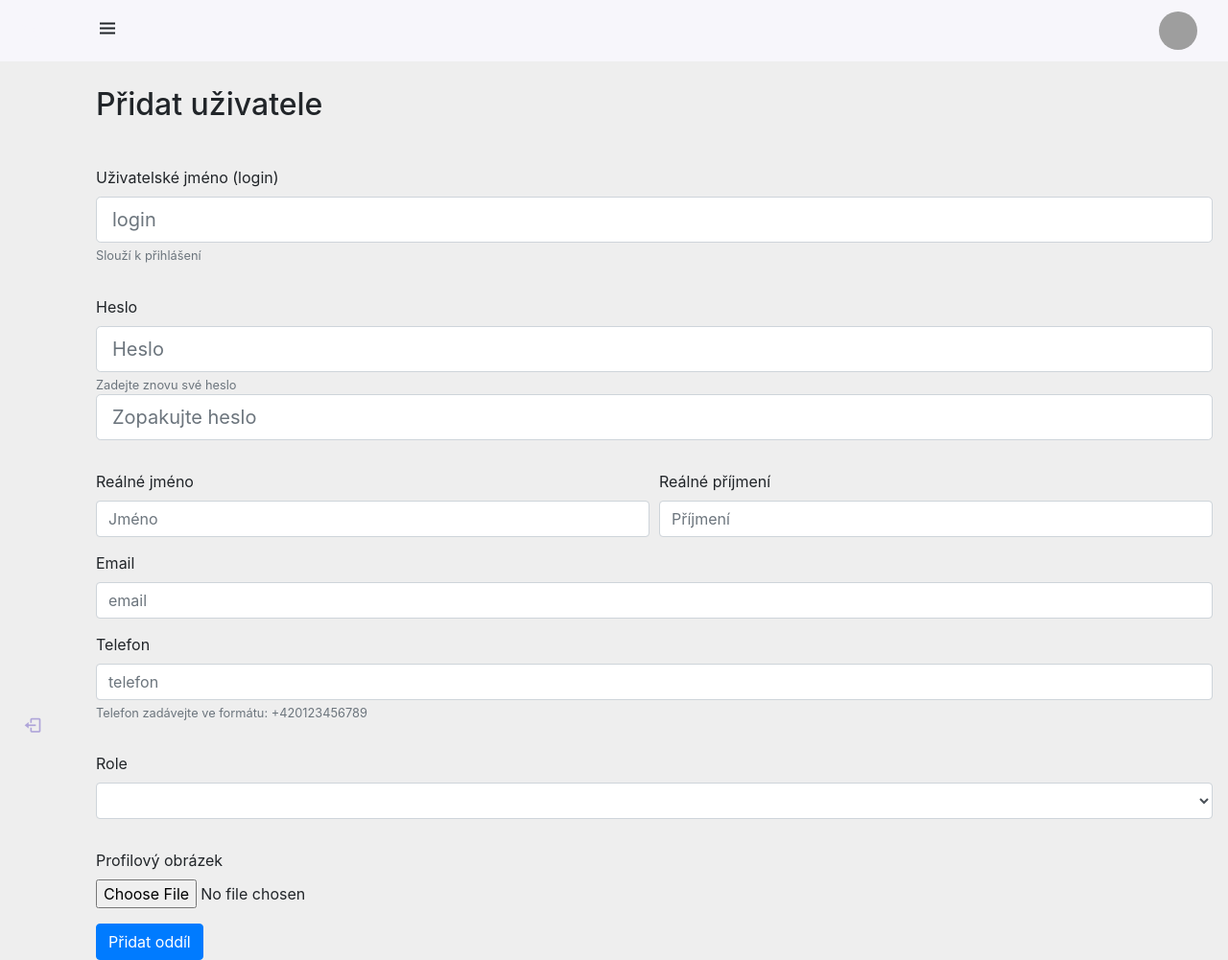
After one commit to Tomborki/e-club, a PHP site: template app/Views/Administration/administration-addUser.html.twig in a window 1280 px wide. The commit adds this page. Shown: the whole page at 96% size. Run offline with PHP 8.4, Linux system fonts and the light colour scheme; the template is opened without the code that fills it, so the values that code supplies are empty; some libraries are stand-ins or nearby versions; grey boxes are pictures that could not be loaded.

Commit message:
Users in administration, add user + remove user, table search

```diff
--- a/app/Config/config.inc.php
+++ b/app/Config/config.inc.php
@@ -18,6 +18,7 @@ const MAIN_APP_COLOR = '#003ADD';
  */
 const NAV_ITEMS = array(
     array('Hlavní stránka', 'home-alt', array('all'), 'home'),
+    array('Můj profil', 'smile', array('all'), 'my-profile'),
     array('Mé pokuty', 'coin', array('all'), 'my-fines'),
     array('Mé zápasy', 'football', array('all'), 'my-matches'),
     array('Oddíly', 'sitemap', array('all'), 'divisions'),
--- /dev/null
+++ b/app/Views/Administration/administration-addUser.html.twig
@@ -0,0 +1,65 @@
+{% extends 'rozlozeni.html.twig' %}
+
+{# Page title #}
+{% block title %}
+    Administrace - přidat oddíl
+{% endblock title %}
+
+{# Page description #}
+{% block description %}Přidat nový oddíl{% endblock description %}
+
+{# Page keywords #}
+{% block keywords %}{% endblock keywords %}
+
+{% block content %}
+    <div id="divisions">
+        <h2>Přidat uživatele</h2>
+        <form method="post" enctype="multipart/form-data" action="/{{ pageName }}?form=addNewUser">
+            <div class="form-group">
+                <label for="divisionName">Uživatelské jméno (login)</label>
+                <input type="text" class="form-control form-control-lg" name="username" id="username" placeholder="login" required>
+                <small id="telHelp" class="form-text text-muted">Slouží k přihlášení</small>
+            </div>
+            <div class="form-group">
+                <label for="divisionName">Heslo</label>
+                <input type="password" class="form-control form-control-lg" name="password" id="password" placeholder="Heslo" required>
+                <small id="passSecond" class="form-text text-muted">Zadejte znovu své heslo</small>
+                <input type="password" class="form-control form-control-lg" name="password2" id="password2" placeholder="Zopakujte heslo" required>
+            </div>
+            <div class="form-row">
+                <div class="col">
+                    <label for="realName">Reálné jméno</label>
+                    <input type="text" name="realName" class="form-control" placeholder="Jméno">
+                </div>
+                <div class="col">
+                    <label for="realSurname">Reálné příjmení</label>
+                    <input type="text" name="realSurname" class="form-control" placeholder="Příjmení">
+                </div>
+            </div>
+            <div class="form-group">
+                <label for="email">Email</label>
+                <input type="email" class="form-control" name="email" id="email" placeholder="email" >
+                <label for="tel">Telefon</label>
+                <input type="tel" pattern="^\+420([0-9]{3}[0-9]{3}[0-9]{3})\b"  class="form-control" name="tel" id="tel" placeholder="telefon" >
+                <small id="telHelp" class="form-text text-muted">Telefon zadávejte ve formátu: +420123456789</small>
+            </div>
+            <div class="form-group">
+                <label for="role">Role</label>
+                <select name="role" class="form-control">
+                    {% for role in roles|reverse %}
+                    <option value="{{ role.id }}">{{ role.roleName }}</option>
+                    {% endfor %}
+                </select>
+            </div>
+            <div class="form-group">
+                <label for="avatar">Profilový obrázek</label>
+                <input type="file" class="form-control-file" name="avatar" id="avatar">
+            </div>
+            <button type="submit" name="submitAddUserForm" class="btn btn-primary">Přidat oddíl</button>
+        </form>
+    </div>
+{% endblock content%}
+
+{% block scripts %}
+
+{% endblock scripts%}
--- a/app/Views/_components/nav.html.twig
+++ b/app/Views/_components/nav.html.twig
@@ -2,8 +2,8 @@
 	<div class="header_toggle">
 		<i class='bx bx-menu' id="header-toggle"></i>
 	</div>
-	<p class="header_name">{{ name }} {{ surname }} {{ userRole }}</p>
-	<div class="header_img"><img src="https://i.imgur.com/hczKIze.jpg" alt="">
+	<a href="/my-profile" class="header_name">{{ name }} {{ surname }} {{ userRole }}</a>
+	<div class="header_img"><img src="/data/userAvatars/{{ userID }}/avatar.jpg" alt="">
 	</div>
 </header>
 
--- a/app/Views/rozlozeni.html.twig
+++ b/app/Views/rozlozeni.html.twig
@@ -19,6 +19,7 @@
         <link href="https://cdn.jsdelivr.net/npm/boxicons@latest/css/boxicons.min.css" rel="stylesheet">
         <link rel="stylesheet" href="https://cdn.jsdelivr.net/npm/bootstrap@4.6.0/dist/css/bootstrap.min.css" integrity="sha384-B0vP5xmATw1+K9KRQjQERJvTumQW0nPEzvF6L/Z6nronJ3oUOFUFpCjEUQouq2+l" crossorigin="anonymous">    {% endif %}
     <script src="https://cdnjs.cloudflare.com/ajax/libs/bootbox.js/5.5.2/bootbox.min.js" integrity="sha512-RdSPYh1WA6BF0RhpisYJVYkOyTzK4HwofJ3Q7ivt/jkpW6Vc8AurL1R+4AUcvn9IwEKAPm/fk7qFZW3OuiUDeg==" crossorigin="anonymous" referrerpolicy="no-referrer"></script>
+    <link rel="stylesheet" type="text/css" href="https://cdn.datatables.net/1.11.3/css/jquery.dataTables.css">
     <link href="https://fonts.googleapis.com/css2?family=Poppins:ital,wght@0,100;0,200;0,300;0,400;0,500;0,600;0,700;0,800;0,900;1,100;1,200;1,300;1,400;1,500;1,600;1,700;1,800;1,900&display=swap" rel="stylesheet">
     <style>
         :root {
@@ -29,7 +30,7 @@
 <body {% if (pageName != 'login') and (pageName != 'error404') %} id="body-pd" {% endif %}>
     {% if (pageName != 'login') and (pageName != 'error404') %}
         <nav>
-            {% include '_components/nav.html.twig' with {'name': name, 'surname' : surname, 'userRole' : userRole, 'navItems' : navItems} %}
+            {% include '_components/nav.html.twig' with {'name': name, 'surname' : surname, 'userRole' : userRole, 'navItems' : navItems, 'userID' : userID} %}
         </nav>
     {% endif %}
     <div id="main-content">
@@ -42,6 +43,8 @@
         </footer>
         #}
         <script src="/js/navScript.js"></script>
+
+        <script type="text/javascript" charset="utf8" src="https://cdn.datatables.net/1.11.3/js/jquery.dataTables.js"></script>
         <script src="https://cdn.jsdelivr.net/npm/bootstrap@4.6.0/dist/js/bootstrap.bundle.min.js" ></script>
         <script>
 
--- a/www/style/components/_administration-page.scss
+++ b/www/style/components/_administration-page.scss
@@ -2,6 +2,12 @@
 
   .main-container{
     margin-top: 30px;
+    display: flex;
+    gap: 20px;
+
+    .other-buttons{
+      margin-bottom: 20px;
+    }
 
     .division-box{
       max-width: 400px;
@@ -9,10 +15,16 @@
       box-sizing: border-box;
       background-color: white;
       border-radius: 10px;
+      width: 100%;
+      height: fit-content;
+    }
 
-      .other-buttons{
-        margin-bottom: 20px;
-      }
+    .users-box{
+      padding: 20px;
+      box-sizing: border-box;
+      background-color: white;
+      border-radius: 10px;
+      height: fit-content;
     }
   }
 
--- a/www/style/main.css
+++ b/www/style/main.css
@@ -570,6 +570,11 @@ a {
 
 #administration .main-container {
   margin-top: 30px;
+  display: flex;
+  gap: 20px;
+}
+#administration .main-container .other-buttons {
+  margin-bottom: 20px;
 }
 #administration .main-container .division-box {
   max-width: 400px;
@@ -577,9 +582,15 @@ a {
   box-sizing: border-box;
   background-color: white;
   border-radius: 10px;
+  width: 100%;
+  height: fit-content;
 }
-#administration .main-container .division-box .other-buttons {
-  margin-bottom: 20px;
+#administration .main-container .users-box {
+  padding: 20px;
+  box-sizing: border-box;
+  background-color: white;
+  border-radius: 10px;
+  height: fit-content;
 }
 
 html {
```
Also changed, not shown: app/Controllers/AdministrationController.php (+60 -0 lines), app/Controllers/MyProfileController.php (added, +14 -0 lines), app/Models/DbModel.php (+37 -8 lines), app/Views/Administration/administration.html.twig (+39 -1 lines), app/Views/myprofile.html.twig (added, +26 -0 lines), www/data/userAvatars/1/avatar.jpg (added), 1 other file.
